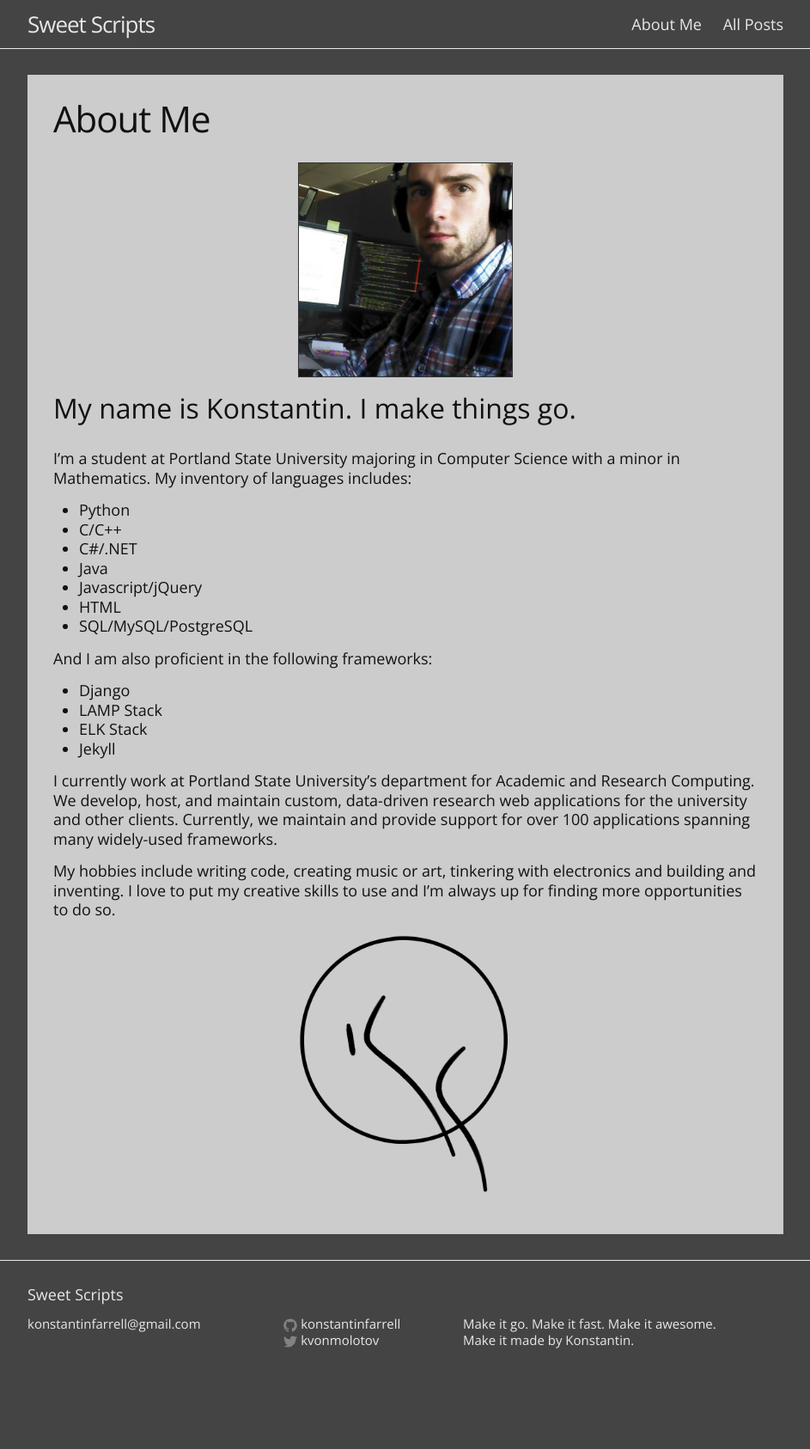
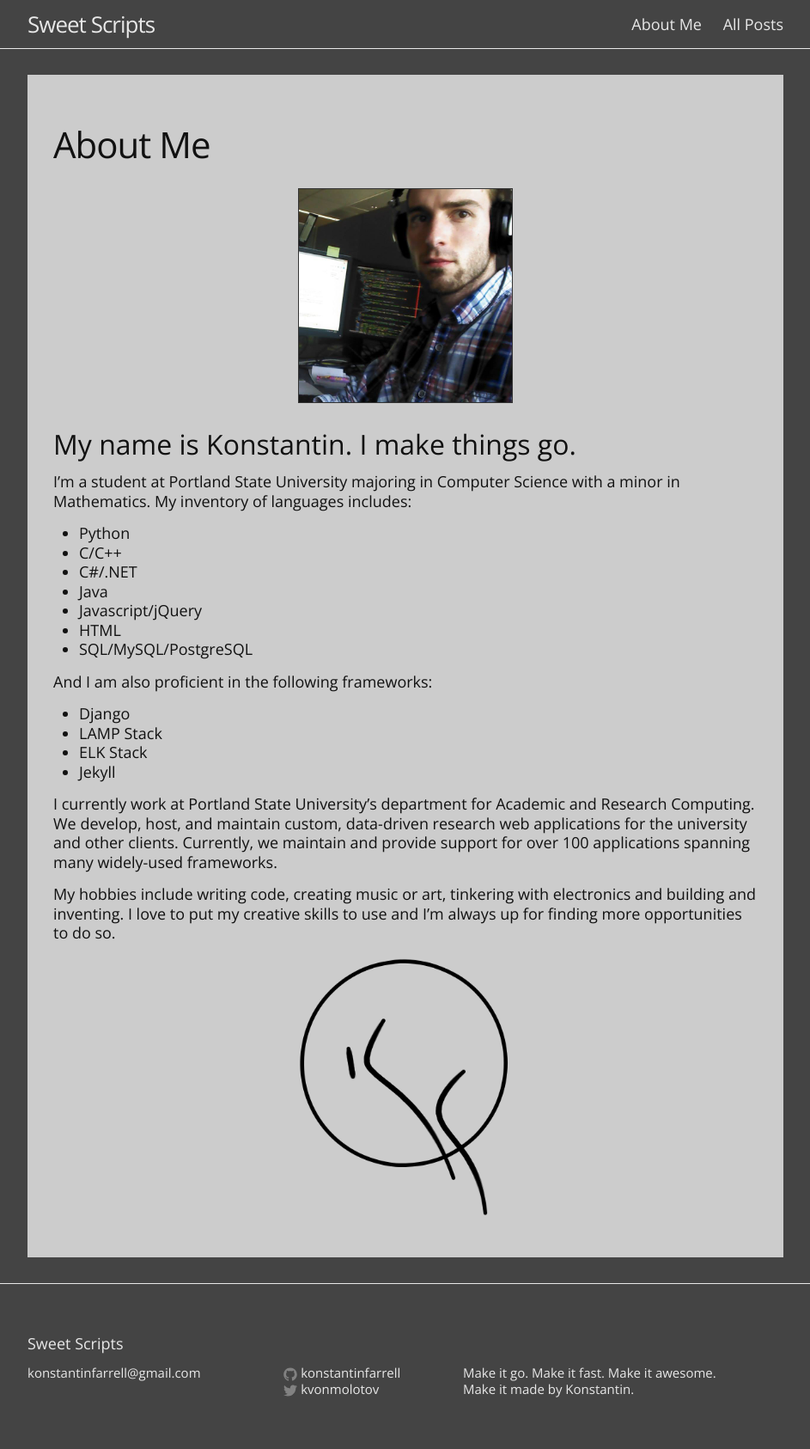
Before and after one commit to plosive/konstantinfarrell.github.io, a Jekyll site: the page built from about.md, in a window 1280 px wide. Shown: the whole page at 86% size, without its empty margins (168-1111 px from the left). Built offline with Jekyll 4.4.1, drawn with Linux system fonts in a browser that asks for light colours; before the commit the page ends 1629 px from its top, so only the background shows below that.

Commit message:
This is the spacing you were looking for

```diff
--- a/_sass/_base.scss
+++ b/_sass/_base.scss
@@ -93,7 +93,7 @@ h1, h2, h3, h4, h5, h6 {
 }
 
 h1, h2 {
-    margin-bottom: $spacing-unit;
+    margin: $spacing-unit 0 $spacing-unit/2;
 }
 
 
```
